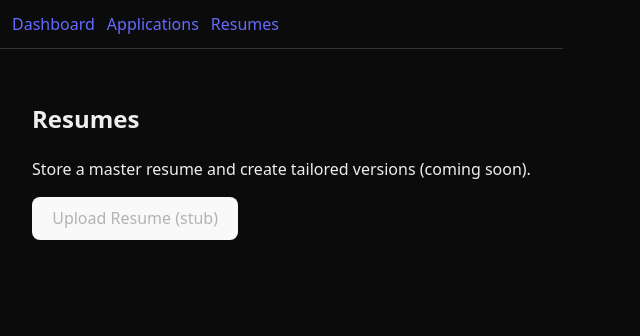
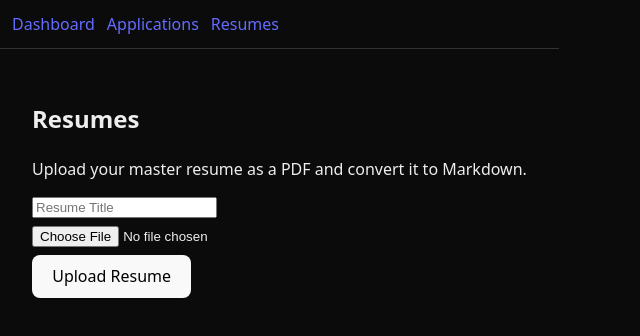
Before and after one commit to matthew-fischer/401-hackathon, a React (Vite) app in the folder frontend/: page /resumes in a window 1280 px wide. Shown: the top 336 px of the page, without its empty margins (0-640 px from the left). Built offline with nearby package versions, Linux system fonts and the light colour scheme.

Commit message:
ugly frontEnd for resume upload

```diff
--- a/frontend/package.json
+++ b/frontend/package.json
@@ -13,6 +13,7 @@
     "axios": "^1.12.1",
     "react": "^18.3.1",
     "react-dom": "^18.3.1",
+    "react-markdown": "^10.1.0",
     "react-router-dom": "^7.9.1"
   },
   "devDependencies": {
--- a/frontend/src/api/django.js
+++ b/frontend/src/api/django.js
@@ -22,3 +22,9 @@ export const updateApplication = async (id, data) => {
   const res = await axios.patch(`${BASE_URL}/applications/${id}/`, data);
   return res.data;
 };
+
+export const deleteApplication = async (id) => {
+  await axios.delete(`${BASE_URL}/applications/${id}/`);
+};
+
+// function to upload a resume pdf file
--- a/frontend/src/pages/Resumes.jsx
+++ b/frontend/src/pages/Resumes.jsx
@@ -1,9 +1,90 @@
+import { useState } from "react";
+import ReactMarkdown from "react-markdown";
+
 export default function Resumes() {
+  const [file, setFile] = useState(null);
+  const [title, setTitle] = useState("");
+  const [markdown, setMarkdown] = useState("");
+
+  const handleFileChange = (e) => {
+    setFile(e.target.files[0]);
+  };
+
+  const handleUpload = async () => {
+    if (!file) {
+      alert("Please select a PDF file first.");
+      return;
+    }
+
+    const formData = new FormData();
+    formData.append("file", file);
+    formData.append("title", title || "Untitled Resume");
+
+    try {
+      const res = await fetch("http://localhost:8000/api/pdf-to-markdown/", {
+        method: "POST",
+        body: formData,
+      });
+
+      if (!res.ok) throw new Error("Upload failed");
+
+      const data = await res.json();
+      console.log("Response:", data);
+
+      if (data.content_md) {
+        setMarkdown(data.content_md);
+      } else {
+        alert("Resume uploaded, but no markdown returned.");
+      }
+    } catch (err) {
+      console.error(err);
+      alert("Something went wrong.");
+    }
+  };
+
   return (
-    <div style={{ padding:16 }}>
+    <div style={{ padding: 16 }}>
       <h2>Resumes</h2>
-      <p>Store a master resume and create tailored versions (coming soon).</p>
-      <button disabled>Upload Resume (stub)</button>
+      <p>Upload your master resume as a PDF and convert it to Markdown.</p>
+
+      <input
+        type="text"
+        placeholder="Resume Title"
+        value={title}
+        onChange={(e) => setTitle(e.target.value)}
+        style={{ display: "block", marginBottom: 8 }}
+      />
+
+      <input
+        type="file"
+        accept="application/pdf"
+        onChange={handleFileChange}
+        style={{ display: "block", marginBottom: 8 }}
+      />
+
+      <button onClick={handleUpload}>Upload Resume</button>
+
+      {markdown && (
+        <div style={{ marginTop: 24 }}>
+          <h3>Converted Resume (Rendered)</h3>
+          <div
+            style={{
+              background: "#fff",
+              padding: 16,
+              border: "1px solid #ddd",
+              borderRadius: 8,
+              maxWidth: 800,
+            }}
+          >
+            <ReactMarkdown>{markdown}</ReactMarkdown>
+          </div>
+
+          <h3 style={{ marginTop: 24 }}>Raw Markdown</h3>
+          <pre style={{ background: "#f4f4f4", color:"black", padding: 12, borderRadius: 4 }}>
+            {markdown}
+          </pre>
+        </div>
+      )}
     </div>
   );
 }
```
Also changed, not shown: 1 other file (tests, documents, lock files or other folders).
